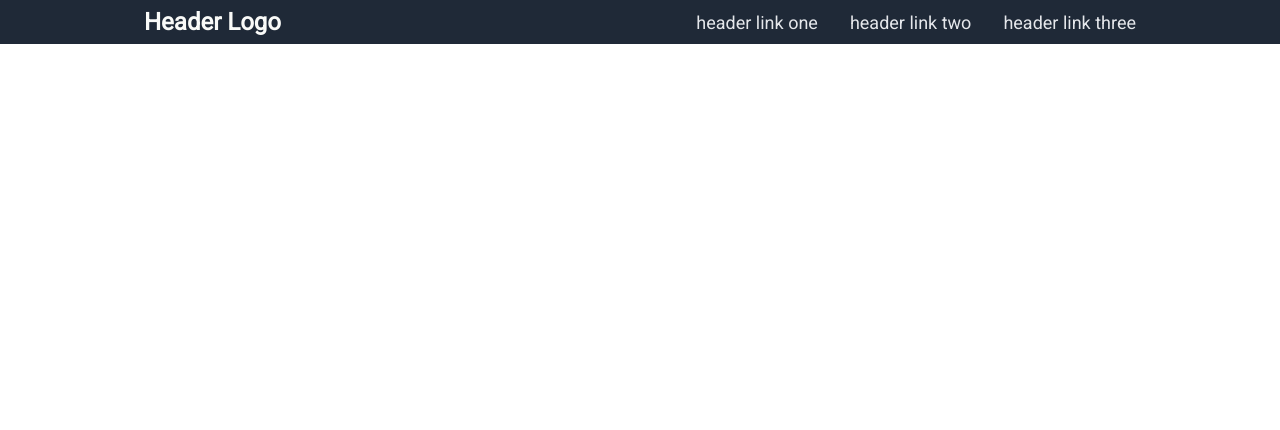
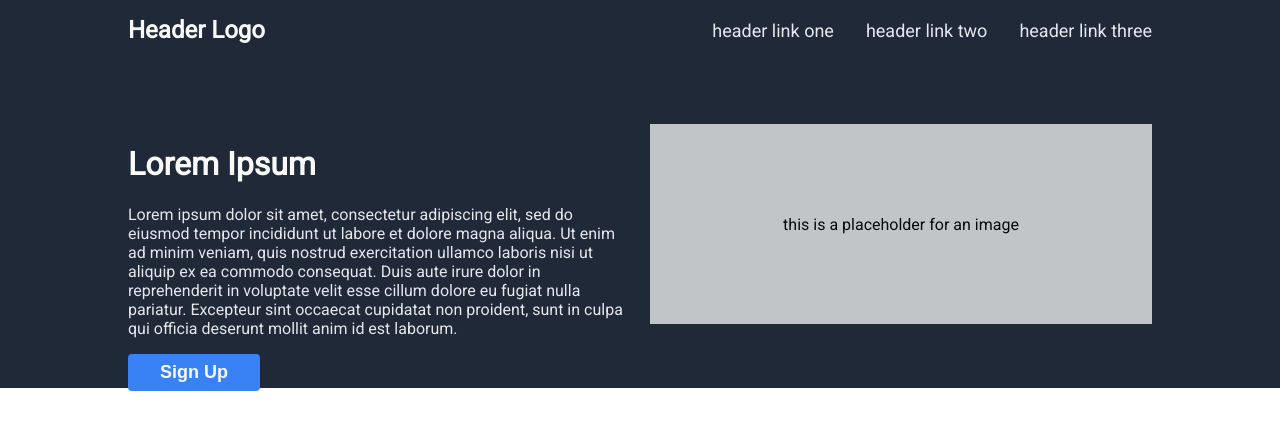
Before and after one commit to Just-Eivin/landing-page, a plain HTML site: page index.html in a window 1280 px wide. Drawn offline with Linux system fonts and the light colour scheme.

Commit message:
Add hero section to header

```diff
--- a/index.html
+++ b/index.html
@@ -19,6 +19,16 @@
                 <li><a href="">header link three</a></li>
             </ul>
         </div>
+        <div class="marg hero">
+            <div class="header-text">
+                <h1>Lorem Ipsum</h1>
+                <p>Lorem ipsum dolor sit amet, consectetur adipiscing elit, sed do eiusmod tempor incididunt ut labore et dolore magna aliqua. Ut enim ad minim veniam, quis nostrud exercitation ullamco laboris nisi ut aliquip ex ea commodo consequat. Duis aute irure dolor in reprehenderit in voluptate velit esse cillum dolore eu fugiat nulla pariatur. Excepteur sint occaecat cupidatat non proident, sunt in culpa qui officia deserunt mollit anim id est laborum.</p>
+                <button>Sign Up</button>
+            </div>
+            <div class="header-image">
+                this is a placeholder for an image
+            </div>
+        </div>
     </header>
 
 </body>
--- a/style.css
+++ b/style.css
@@ -8,6 +8,17 @@ body {
 a {
     text-decoration: none;
     color: inherit;
+}
+
+button {
+    margin: 0;
+    padding: 8px 32px;
+    border: none;
+    border-radius: 4px;
+    background-color: #3882F6;
+    font-weight: bold;
+    font-size: 18px;
+    color: #F9FAF8;
 }
 
 .marg {
@@ -39,9 +50,44 @@ header {
 
 .nav h3,
 .nav ul {
-    padding: 8px 16px;
+    padding: 16px 0px;
     margin: 0;
 }
+
+.hero {
+    background-color: #1F2937;
+    display: flex;
+    justify-content: center;
+    padding: 64px 0px;
+    gap: 20px;
+    height: 25vh;
+
+}
+
+.hero div {
+    flex: 1;
+}
+
+
+
+.header-text h1 {
+    color: #F9FAF8;
+}
+
+.header-text p {
+    color: #E5E7EB;
+}
+
+
+.header-image {
+    background-color: #F9FAF8;
+    opacity: 0.75;
+    display: flex;
+    justify-content: center;
+    align-items: center;
+
+}
+
 
 
 .header-background {
```
